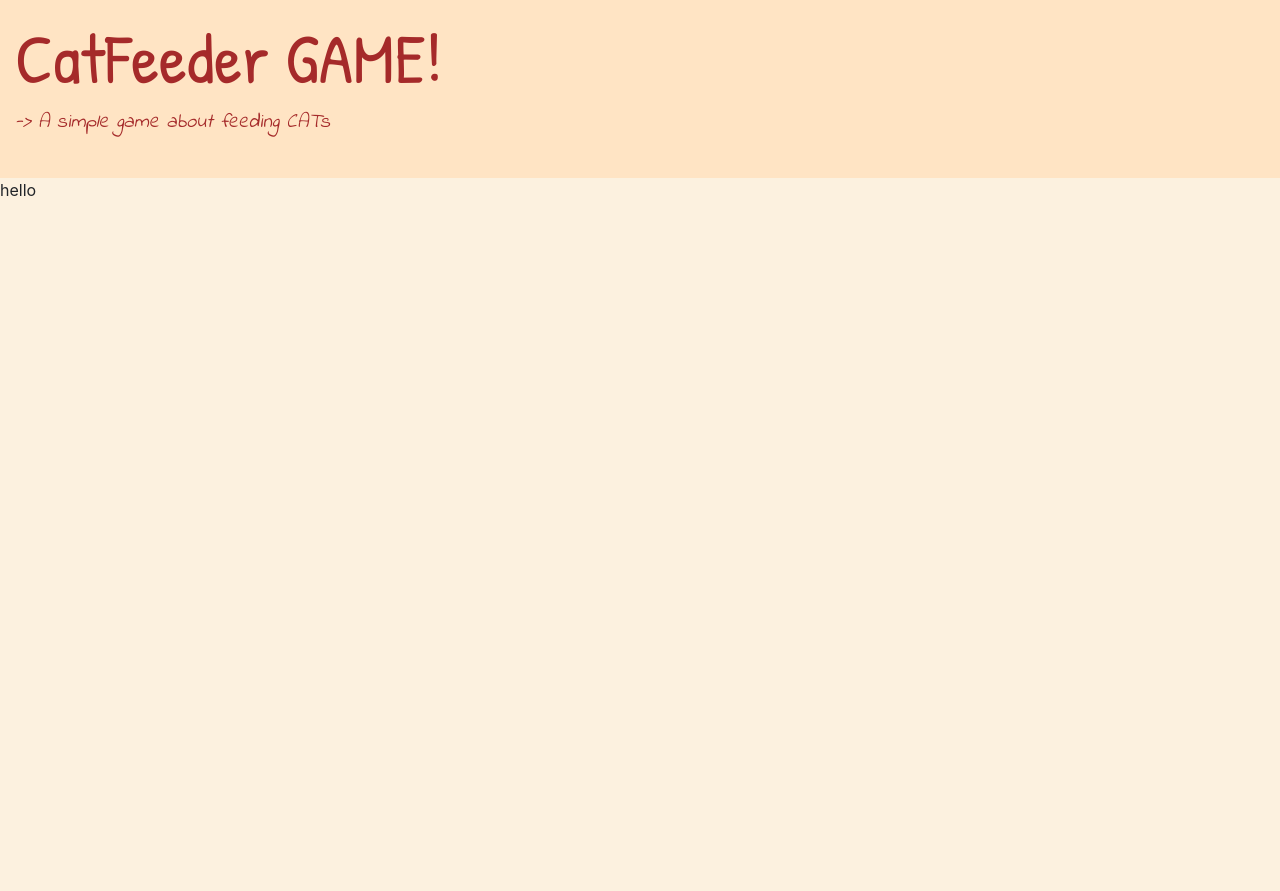
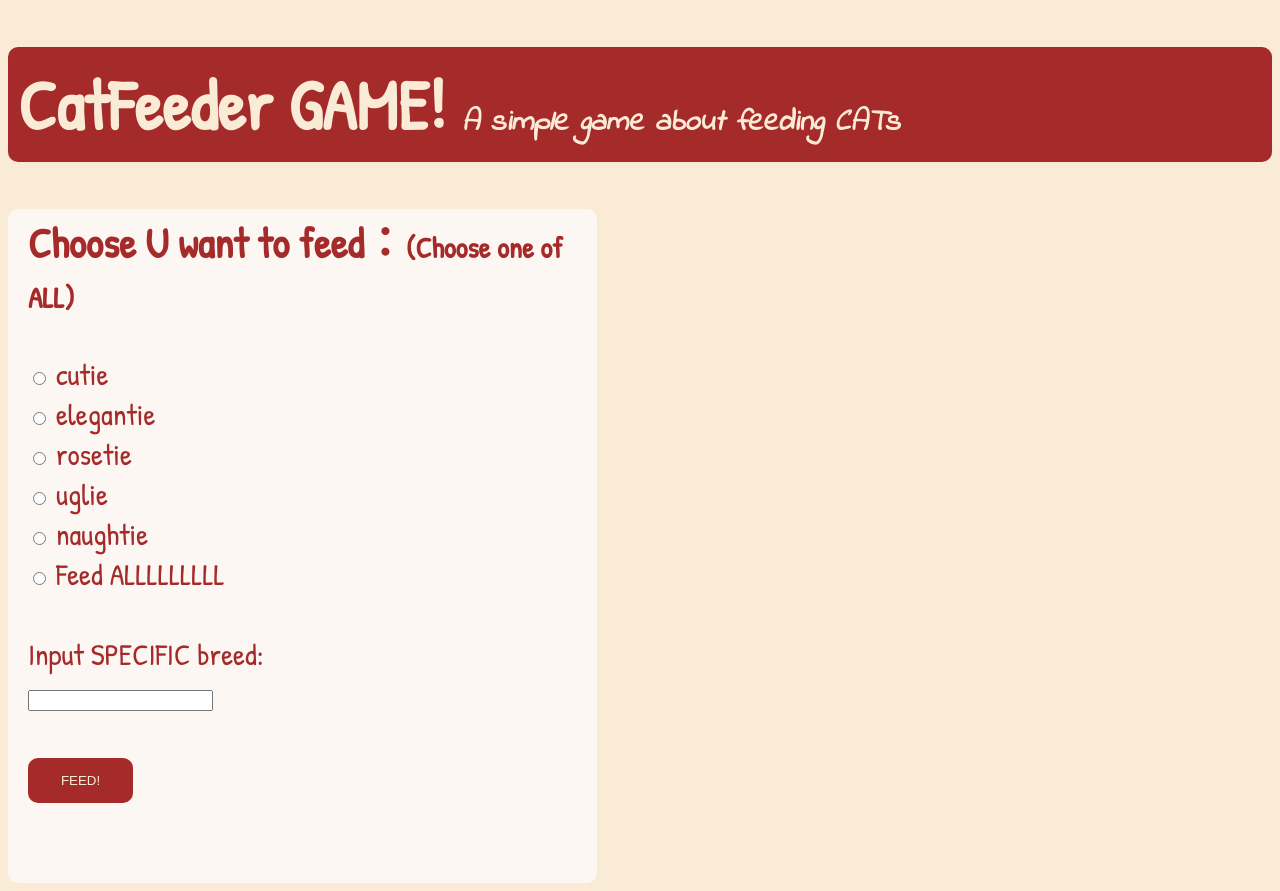
Before and after one commit to kuan0323/catFeeder, a plain HTML site: page index.html in a window 1280 px wide. Before the commit the page ends 800 px from the top, so only its background shows below. Drawn offline with nearby package versions, Linux system fonts and the light colour scheme.

Commit message:
rewrite index.html add option list

```diff
--- a/index.html
+++ b/index.html
@@ -1,26 +1,38 @@
 <!DOCTYPE html>
-<html>
+<html lang="en">
 <head>
     <meta charset="UTF-8">
     <meta name="viewport" content="width=device-width, initial-scale=1.0">
-    <title>2022 catFeeder</title>
-    <link rel="stylesheet" href="mystyle.css">
-    <!-- Latest compiled and minified CSS -->
-    <link rel="stylesheet" href="https://cdn.jsdelivr.net/npm/bootstrap@4.6.1/dist/css/bootstrap.min.css">
-    <!-- jQuery library -->
-    <script src="https://cdn.jsdelivr.net/npm/jquery@3.6.0/dist/jquery.slim.min.js"></script>
-    <!-- Popper JS -->
-    <script src="https://cdn.jsdelivr.net/npm/popper.js@1.16.1/dist/umd/popper.min.js"></script>
-    <!-- Latest compiled JavaScript -->
-    <script src="https://cdn.jsdelivr.net/npm/bootstrap@4.6.1/dist/js/bootstrap.bundle.min.js"></script>
+    <title>Document</title>
+    <link rel="stylesheet" href="mystyle2.css">
     <link href="https://fonts.googleapis.com/css2?family=Indie+Flower&family=Patrick+Hand&display=swap" rel="stylesheet">
 </head>
-<body class="problem">
-    <div class="container-fluid pt-3" style="background-color: bisque; color: brown;">
-        <h1 style="font-family: 'Patrick Hand', cursive; font-size:70px">CatFeeder GAME!</h1>
-        <p style="font-family: 'Indie Flower', cursive; font-size: 20px;"><i>-> A simple game about feeding CATs</i></p>
-        <br>
+<body>
+    <div id="header">
+        <h1>CatFeeder GAME! <i style="font-family: 'Indie Flower', cursive; font-size: 30px;">  A simple game about feeding CATs</i></h1>
     </div>
-    <div class="a">hello</div>
+    <div id="part1">
+        <form style="font-size:30px;">
+            <h3><big>Choose U want to feed：</big><small>(Choose one of ALL)</small></h3>
+            <input type="radio" id="cat1" name="Cat1" value="cutie">
+            <label for="cat1">cutie</label><br>
+            <input type="radio" id="cat2" name="Cat2" value="elegantie">
+            <label for="cat2">elegantie</label><br>
+            <input type="radio" id="cat3" name="Cat3" value="rosetie">
+            <label for="cat3">rosetie</label><br>
+            <input type="radio" id="cat4" name="Cat4" value="uglie">
+            <label for="cat4">uglie</label><br>
+            <input type="radio" id="cat5" name="Cat5" value="naughtie">
+            <label for="cat5">naughtie</label><br>
+            <input type="radio" id="allcats" name="AllCats" value="Feed ALLLLLLLLLL">
+            <label for="allcats">Feed ALLLLLLLLL</label><br>
+            <br>
+            <label for="specificBreed">Input SPECIFIC breed:</label>
+            <br>
+            <input type="text" id="specificBreed" name="name"><br><br>
+            <input type="submit" id="FEED" value="FEED!"  style="width: 105px; height: 45px;">
+            <br><br><br>
+        </form>
+    </div>
 </body>
 </html>
--- a/mystyle.css
+++ b/mystyle.css
@@ -1,3 +1,6 @@
 .problem {
-    background-color: rgb(252, 241, 223);
+    background-color: rgb(254, 248, 237);
 }
+#workspace {
+    font-size: 30px;
+}
--- /dev/null
+++ b/mystyle2.css
@@ -0,0 +1,38 @@
+body {
+    background-color: antiquewhite;
+}
+#header {
+    background-color: brown;
+    border-radius: 10px;
+    color: antiquewhite;
+}
+#header h1 {
+    padding: 10px;
+    font-family: 'Patrick Hand', cursive;
+    font-size: 70px;
+}
+#header h5 {
+    font-family: 'Indie Flower', cursive;
+    font-size: 25px;
+}
+#part1 {
+    height: 100%;
+    width: 45%;
+    padding-left: 20px;
+    border-radius: 10px;
+    background-color: rgba(254, 251, 251, 0.8);
+    color: brown;
+    font-family: 'Patrick Hand', cursive;
+}
+#FEED {
+    border:0;
+    background-color:brown;
+    color: antiquewhite;
+    border-radius:10px;
+    cursor:pointer;
+}
+#FEED:hover {
+    color:#003C9D;
+    background-color:antiquewhite;
+    border:2px brown solid;
+}
```
Also changed, not shown: backup.html (added, +75 -0 lines).
